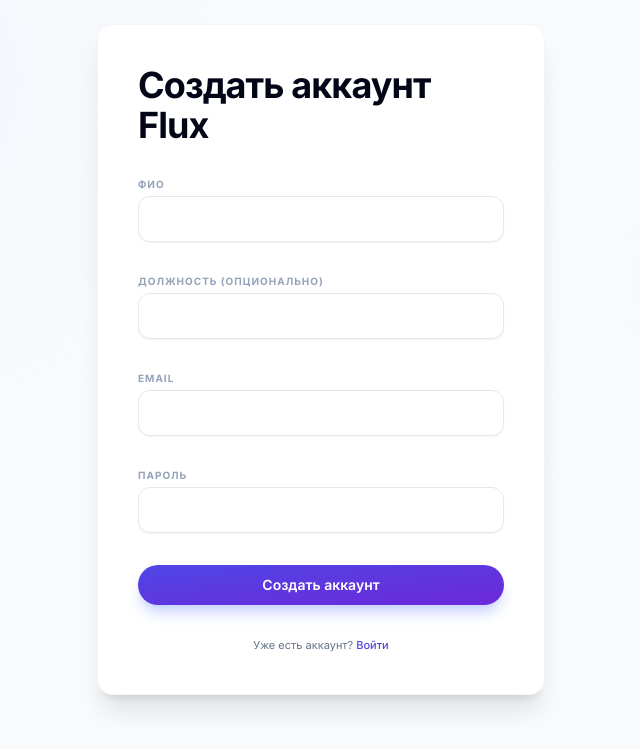
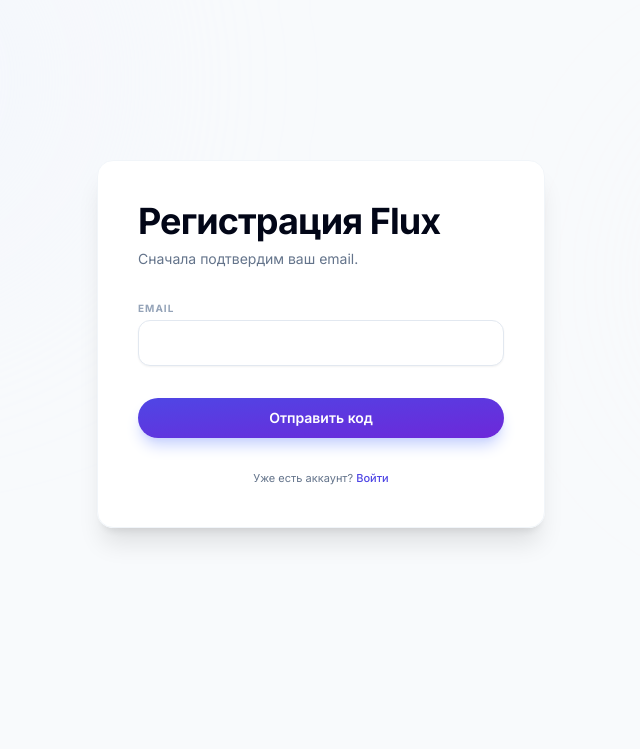
Before and after one commit to Kengort/deadliner-rbac, a Flask app: page /register in a window 1280 px wide. Shown: the top 749 px of the page, without its empty margins (319-959 px from the left). Run offline with Flask 3, Linux system fonts and the light colour scheme; some libraries are stand-ins or nearby versions.

Commit message:
Logo + Email Registration

```diff
--- a/app.py
+++ b/app.py
@@ -1,4 +1,4 @@
-from flask import Flask, render_template, request, redirect, url_for, flash, Response, abort
+from flask import Flask, render_template, request, redirect, url_for, flash, Response, abort, session, current_app
 from flask_login import (
     LoginManager,
     current_user,
@@ -11,6 +11,8 @@ import pyodbc
 import os
 from werkzeug.utils import secure_filename
 from werkzeug.security import generate_password_hash
+
+from flask_mail import Mail, Message
 
 from config import Config
 from models import db, Project, Employee, ProjectAssignment
@@ -40,6 +42,76 @@ def compute_progress_percent(p: Project, today=None) -> int:
 
     # Для проектов без дат показываем базовое значение
     return 0
+
+
+def _generate_otp_code(length: int = 6) -> str:
+    import random
+    return "".join(str(random.randint(0, 9)) for _ in range(length))
+
+
+def send_otp_email(mail: Mail, target_email: str, code: str) -> None:
+    """
+    Отправляет HTML‑письмо с 6‑значным кодом подтверждения Flux.
+    """
+    subject = "Код подтверждения Flux"
+    logo_cid = "flux_logo_clear"
+    html_body = f"""
+    <div style="font-family: system-ui, -apple-system, BlinkMacSystemFont, 'Segoe UI', sans-serif; background:#0f172a; padding:48px 0;">
+      <table role="presentation" cellspacing="0" cellpadding="0" border="0" align="center" width="100%" style="max-width:480px; margin:0 auto; background:#020617; border-radius:24px; overflow:hidden; box-shadow:0 24px 80px rgba(15,23,42,0.85);">
+        <tr>
+          <td style="padding:28px 32px 12px 32px; border-bottom:1px solid rgba(148,163,184,0.25);">
+            <div style="text-align:center; padding:20px 0 4px 0;">
+              <img src="cid:flux_logo_clear" alt="FLUX" style="display:inline-block; width:100px; max-width:100%; border:none; filter:brightness(0) invert(1);">
+            </div>
+          </td>
+        </tr>
+        <tr>
+          <td style="padding:24px 32px 8px 32px; color:#e5e7eb;">
+            <h1 style="margin:0 0 4px 0; font-size:20px; font-weight:600;">Подтвердите ваш email</h1>
+            <p style="margin:0; font-size:13px; color:#9ca3af;">Введите этот код на странице регистрации Flux, чтобы продолжить.</p>
+          </td>
+        </tr>
+        <tr>
+          <td style="padding:24px 32px;">
+            <div style="text-align:center; padding:18px 16px; border-radius:18px; background:rgba(15,23,42,0.85); border:1px solid rgba(79,70,229,0.6); box-shadow:0 0 0 1px rgba(15,23,42,0.9) inset;">
+              <div style="font-size:32px; letter-spacing:0.4em; font-weight:800; color:#e5e7eb; text-transform:uppercase;">
+                {" ".join(code)}
+              </div>
+              <p style="margin:10px 0 0 0; font-size:11px; letter-spacing:0.18em; text-transform:uppercase; color:#6b7280;">
+                Код действует 10 минут
+              </p>
+            </div>
+          </td>
+        </tr>
+        <tr>
+          <td style="padding:0 32px 28px 32px; color:#6b7280; font-size:11px;">
+            Если вы не запрашивали регистрацию во Flux, просто проигнорируйте это письмо.
+          </td>
+        </tr>
+      </table>
+    </div>
+    """
+    msg = Message(subject=subject, recipients=[target_email], html=html_body)
+
+    # Встраиваем логотип как inline‑картинку по CID
+    try:
+        img_path = os.path.join(current_app.root_path, "static", "images", "flux_wordmark_final.png")
+        with open(img_path, "rb") as f:
+            logo_data = f.read()
+        msg.attach(
+            "flux_wordmark_final.png",
+            "image/png",
+            logo_data,
+            headers={
+                "Content-ID": "<flux_logo_clear>",
+                "Content-Disposition": "inline",
+            },
+        )
+    except Exception:
+        # Если логотип недоступен, просто отправляем письмо без изображения
+        pass
+
+    mail.send(msg)
 
 
 def _parse_date_any(raw: str):
@@ -130,6 +202,17 @@ def create_app() -> Flask:
     login_manager.login_view = "login"
     login_manager.init_app(app)
 
+    # Flask-Mail
+    app.config.update(
+        MAIL_SERVER="smtp.mail.ru",
+        MAIL_PORT=465,
+        MAIL_USE_SSL=True,
+        MAIL_USERNAME="noreply.flux@mail.ru",
+        MAIL_PASSWORD="cD04V5yuHNebyGWeDxrb",
+        MAIL_DEFAULT_SENDER=("Flux", "noreply.flux@mail.ru"),
+    )
+    mail = Mail(app)
+
     @login_manager.user_loader
     def load_user(user_id: str):
         try:
@@ -167,31 +250,107 @@ def create_app() -> Flask:
 
     @app.route("/register", methods=["GET", "POST"])
     def register():
+        """
+        Шаг 1: ввод email для отправки OTP.
+        """
         if request.method == "POST":
-            full_name = (request.form.get("full_name") or "").strip()
-            position = (request.form.get("position") or "").strip() or None
             email = (request.form.get("email") or "").strip().lower()
-            password = request.form.get("password") or ""
-
-            if not full_name or not email or not password:
-                flash("Заполните ФИО, email и пароль.", "error")
-                return render_template("register.html")
+            if not email:
+                flash("Введите email.", "error")
+                return render_template("register_email.html")
 
             existing = Employee.query.filter(Employee.email == email).first()
             if existing:
                 flash("Пользователь с таким email уже существует.", "error")
-                return render_template("register.html")
+                return render_template("register_email.html")
+
+            code = _generate_otp_code()
+            session["register_email"] = email
+            session["register_otp"] = code
+            session["email_verified"] = False
+
+            send_otp_email(mail, email, code)
+            flash("Мы отправили код подтверждения на указанный email.", "info")
+            return redirect(url_for("verify"))
+
+        return render_template("register_email.html")
+
+    @app.route("/verify", methods=["GET", "POST"])
+    def verify():
+        """
+        Шаг 2: ввод 6‑значного OTP кода.
+        """
+        email = session.get("register_email")
+        if not email:
+            flash("Сначала укажите email для регистрации.", "error")
+            return redirect(url_for("register"))
+
+        if request.method == "POST":
+            action = request.form.get("action") or "verify"
+            if action == "resend":
+                code = _generate_otp_code()
+                session["register_otp"] = code
+                send_otp_email(mail, email, code)
+                flash("Новый код отправлен на email.", "info")
+                return redirect(url_for("verify"))
+
+            entered_code = "".join(
+                (request.form.get(f"code{i}") or "").strip() for i in range(1, 7)
+            )
+            expected = (session.get("register_otp") or "").strip()
+            if not entered_code or len(entered_code) != 6:
+                flash("Введите полный 6‑значный код.", "error")
+                return render_template("verify.html", email=email)
+
+            if entered_code != expected:
+                flash("Неверный код подтверждения.", "error")
+                return render_template("verify.html", email=email)
+
+            session["email_verified"] = True
+            flash("Email подтвержден. Заполните данные профиля.", "success")
+            return redirect(url_for("register_details"))
+
+        return render_template("verify.html", email=email)
+
+    @app.route("/register/details", methods=["GET", "POST"])
+    def register_details():
+        """
+        Шаг 3: ввод ФИО, должности и пароля. Создание пользователя.
+        """
+        email = session.get("register_email")
+        if not email or not session.get("email_verified"):
+            flash("Сначала подтвердите email.", "error")
+            return redirect(url_for("register"))
+
+        if request.method == "POST":
+            full_name = (request.form.get("full_name") or "").strip()
+            position = (request.form.get("position") or "").strip() or None
+            password = request.form.get("password") or ""
+
+            if not full_name or not password:
+                flash("Заполните ФИО и пароль.", "error")
+                return render_template("register_details.html", email=email)
+
+            existing = Employee.query.filter(Employee.email == email).first()
+            if existing:
+                flash("Пользователь с таким email уже существует.", "error")
+                return redirect(url_for("login"))
 
             user = Employee(full_name=full_name, position=position, email=email, role="Worker")
             user.set_password(password)
             db.session.add(user)
             db.session.commit()
 
+            # очистка регистрационных данных в сессии
+            session.pop("register_email", None)
+            session.pop("register_otp", None)
+            session.pop("email_verified", None)
+
             login_user(user)
             flash("Аккаунт создан.", "success")
             return redirect(url_for("index"))
 
-        return render_template("register.html")
+        return render_template("register_details.html", email=email)
 
     @app.route("/profile", methods=["GET", "POST"])
     @login_required
@@ -811,4 +970,4 @@ def create_app() -> Flask:
 
 if __name__ == "__main__":
     app = create_app()
-    app.run(debug=True)
+    app.run(debug=True, host='0.0.0.0')
--- a/templates/base.html
+++ b/templates/base.html
@@ -111,13 +111,12 @@
     <!-- Sidebar -->
     {% if current_user.is_authenticated %}
         <aside class="fixed inset-y-4 left-4 z-40 w-64 bg-white/70 text-slate-900 flex flex-col rounded-2xl border-r border-slate-200/60 shadow-2xl backdrop-blur-md">
-            <div class="px-6 py-5 border-b border-slate-200/60 flex items-center gap-3">
-                <div class="flex h-8 w-8 items-center justify-center rounded-xl bg-indigo-600 shadow-lg shadow-indigo-200">
-                    <i data-lucide="folder-kanban" class="w-4 h-4 text-white"></i>
-                </div>
-                <div>
-                    <h1 class="text-sm font-semibold tracking-tight text-slate-900">Flux</h1>
-                </div>
+            <div class="px-6 py-5 border-b border-slate-200/60 flex items-center justify-center">
+                <img
+                    src="{{ url_for('static', filename='images/flux_wordmark_final.png') }}"
+                    alt="Flux"
+                    style="width: 120px; max-width: 100%; border: none;"
+                />
             </div>
             <nav class="flex-1 px-4 py-4 space-y-1 text-sm">
                 <a href="{{ url_for('index') }}"
--- a/templates/register.html
+++ b/templates/register_details.html
@@ -1,6 +1,6 @@
 {% extends "base.html" %}
 
-{% block title %}Регистрация — Flux{% endblock %}
+{% block title %}Данные профиля — Flux{% endblock %}
 
 {% block content %}
 <div class="min-h-[80vh] flex items-center justify-center">
@@ -8,7 +8,14 @@
         <form method="post"
               class="w-full bg-white/95 backdrop-blur-md rounded-2xl border border-slate-100 p-10 shadow-xl space-y-8">
             <div class="space-y-2">
-                <h1 class="text-4xl font-extrabold tracking-tight text-slate-950">Создать аккаунт Flux</h1>
+                <h1 class="text-3xl font-extrabold tracking-tight text-slate-950">Завершение регистрации</h1>
+                <p class="text-sm text-slate-500">Укажите данные профиля для аккаунта Flux.</p>
+            </div>
+
+            <div class="space-y-1">
+                <label class="block text-[10px] uppercase tracking-widest font-bold text-slate-400">Email</label>
+                <input type="email" name="email" value="{{ email }}" readonly
+                       class="w-full rounded-xl border border-slate-200 bg-slate-50 px-4 py-3 text-sm text-slate-500 shadow-sm cursor-not-allowed">
             </div>
 
             <div class="space-y-1">
@@ -24,12 +31,6 @@
             </div>
 
             <div class="space-y-1">
-                <label class="block text-[10px] uppercase tracking-widest font-bold text-slate-400">Email</label>
-                <input type="email" name="email" required
-                       class="w-full rounded-xl border border-slate-200 px-4 py-3 text-sm text-slate-900 shadow-sm focus:border-indigo-400 focus:ring-4 focus:ring-indigo-500/10 transition-all">
-            </div>
-
-            <div class="space-y-1">
                 <label class="block text-[10px] uppercase tracking-widest font-bold text-slate-400">Пароль</label>
                 <input type="password" name="password" required
                        class="w-full rounded-xl border border-slate-200 px-4 py-3 text-sm text-slate-900 shadow-sm focus:border-indigo-400 focus:ring-4 focus:ring-indigo-500/10 transition-all">
@@ -37,13 +38,8 @@
 
             <button type="submit"
                     class="w-full inline-flex justify-center rounded-full bg-gradient-to-br from-indigo-600 to-violet-700 px-4 py-2.5 text-sm font-semibold text-white shadow-lg shadow-indigo-200 hover:from-indigo-700 hover:to-violet-800 transition-all">
-                Создать аккаунт
+                Создать аккаунт Flux
             </button>
-
-            <p class="text-[11px] text-slate-500 text-center">
-                Уже есть аккаунт?
-                <a href="{{ url_for('login') }}" class="text-indigo-600 hover:text-indigo-700 font-medium">Войти</a>
-            </p>
         </form>
     </div>
 </div>
--- /dev/null
+++ b/templates/register_email.html
@@ -0,0 +1,33 @@
+{% extends "base.html" %}
+
+{% block title %}Регистрация — Flux{% endblock %}
+
+{% block content %}
+<div class="min-h-[80vh] flex items-center justify-center">
+    <div class="max-w-md w-full mx-auto">
+        <form method="post"
+              class="w-full bg-white/95 backdrop-blur-md rounded-2xl border border-slate-100 p-10 shadow-xl space-y-8">
+            <div class="space-y-2">
+                <h1 class="text-4xl font-extrabold tracking-tight text-slate-950">Регистрация Flux</h1>
+                <p class="text-sm text-slate-500">Сначала подтвердим ваш email.</p>
+            </div>
+
+            <div class="space-y-1">
+                <label class="block text-[10px] uppercase tracking-widest font-bold text-slate-400">Email</label>
+                <input type="email" name="email" required
+                       class="w-full rounded-xl border border-slate-200 px-4 py-3 text-sm text-slate-900 shadow-sm focus:border-indigo-400 focus:ring-4 focus:ring-indigo-500/10 transition-all">
+            </div>
+
+            <button type="submit"
+                    class="w-full inline-flex justify-center rounded-full bg-gradient-to-br from-indigo-600 to-violet-700 px-4 py-2.5 text-sm font-semibold text-white shadow-lg shadow-indigo-200 hover:from-indigo-700 hover:to-violet-800 transition-all">
+                Отправить код
+            </button>
+
+            <p class="text-[11px] text-slate-500 text-center">
+                Уже есть аккаунт?
+                <a href="{{ url_for('login') }}" class="text-indigo-600 hover:text-indigo-700 font-medium">Войти</a>
+            </p>
+        </form>
+    </div>
+</div>
+{% endblock %}
```
Also changed, not shown: templates/login.html (+8 -2 lines), templates/verify.html (added, +97 -0 lines), static/images/flux_wordmark_final.png (added).
